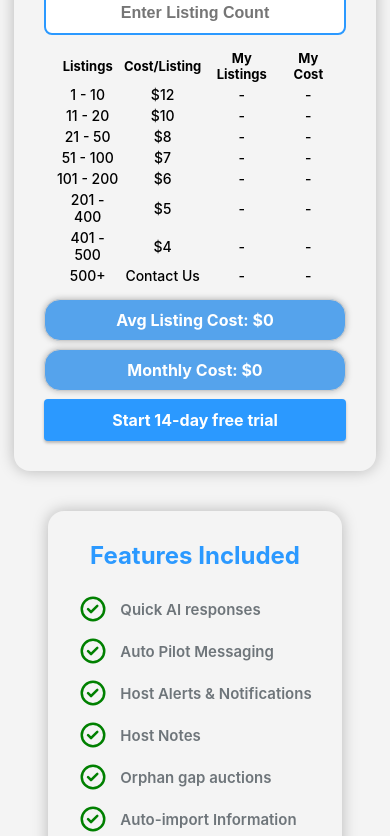
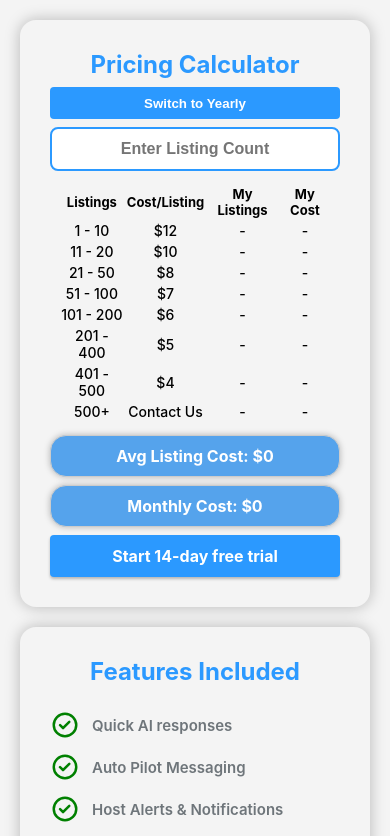
Before and after one commit to nathan-dopko/bestycalc, a React (Create React App) app: page / in a window 390 px wide. Shown: the top 836 px of the page. Built offline with nearby package versions, Linux system fonts and the light colour scheme.

Commit message:
quick reposivness fix

```diff
--- a/src/App.css
+++ b/src/App.css
@@ -2,15 +2,13 @@
   display: flex;
   justify-content: center;
   align-items: center;
-  height: 100vh;
+  min-height: 100vh;
   width: 100%;
-  overflow: hidden;
+  overflow-y: auto;
 }
 
 .compWrapper {
-  /* width: calc(100% - 200px); */
-  max-height: calc(100vh - 200px);
-  height: fit-content;
+  width: 100%;
   display: flex;
   justify-content: center;
   align-items: center;
@@ -21,31 +19,17 @@
 @media (max-width: 900px) {
   .App {
     background-color: #f4f4f4;
-    width: 100%;
   }
+
   .compWrapper {
     flex-direction: column-reverse;
-    width: 100%;
-    max-height: unset;
-    padding: 50px;
+    padding: 20px;
+    gap: 20px;
   }
+}
+
+@media (max-width: 550px) {
   body {
     background-color: #f4f4f4;
   }
 }
-
-@media (max-width: 550px) {
-  .App {
-    background-color: #f4f4f4;
-    width: 100%;
-  }
-  .compWrapper {
-    flex-direction: column-reverse;
-    width: 100%;
-    max-height: unset;
-    padding: 50px;
-  }
-  body {
-    background-color: #f4f4f4;
-  }
-}
--- a/src/components/Vreact/Card/Card.css
+++ b/src/components/Vreact/Card/Card.css
@@ -64,6 +64,8 @@
 @media (max-width: 550px) {
   .card {
     padding: 30px;
+    width: 100%;
+    box-sizing: border-box;
   }
   .featuresList {
     width: 100%;
--- a/src/components/Vreact/styles.css
+++ b/src/components/Vreact/styles.css
@@ -1,5 +1,7 @@
 .calculatorWrapper {
+  max-width: 520px;
   width: 520px;
+  box-sizing: border-box;
   height: fit-content;
   display: flex;
   flex-direction: column;
@@ -85,6 +87,7 @@ input[type="number"] {
   background-color: #55a3ec;
   position: relative;
   box-shadow: 0px 0px 6px 0px rgba(0, 0, 0, 0.25);
+  white-space: nowrap;
 }
 
 .contactUsBtn {
```
